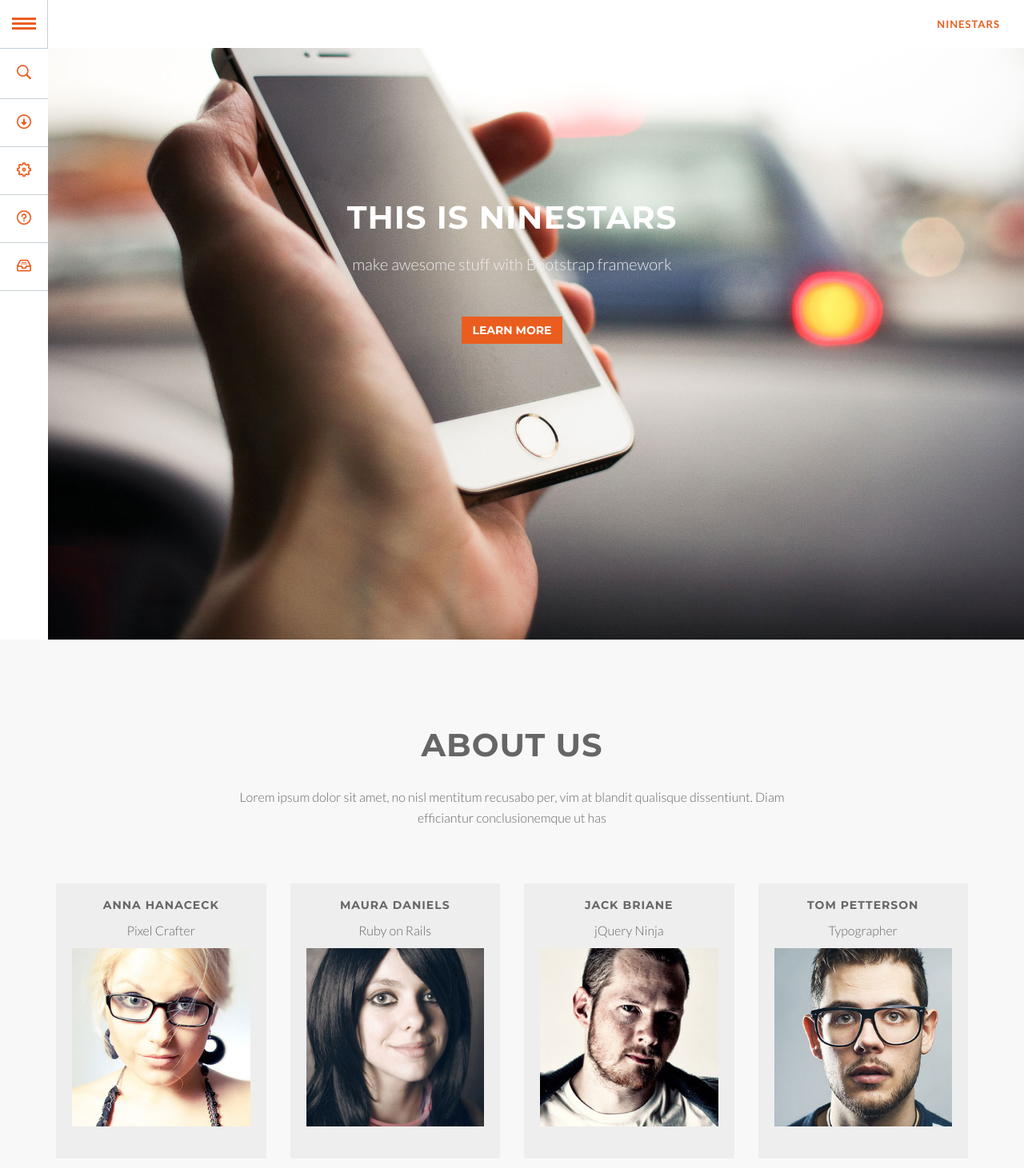
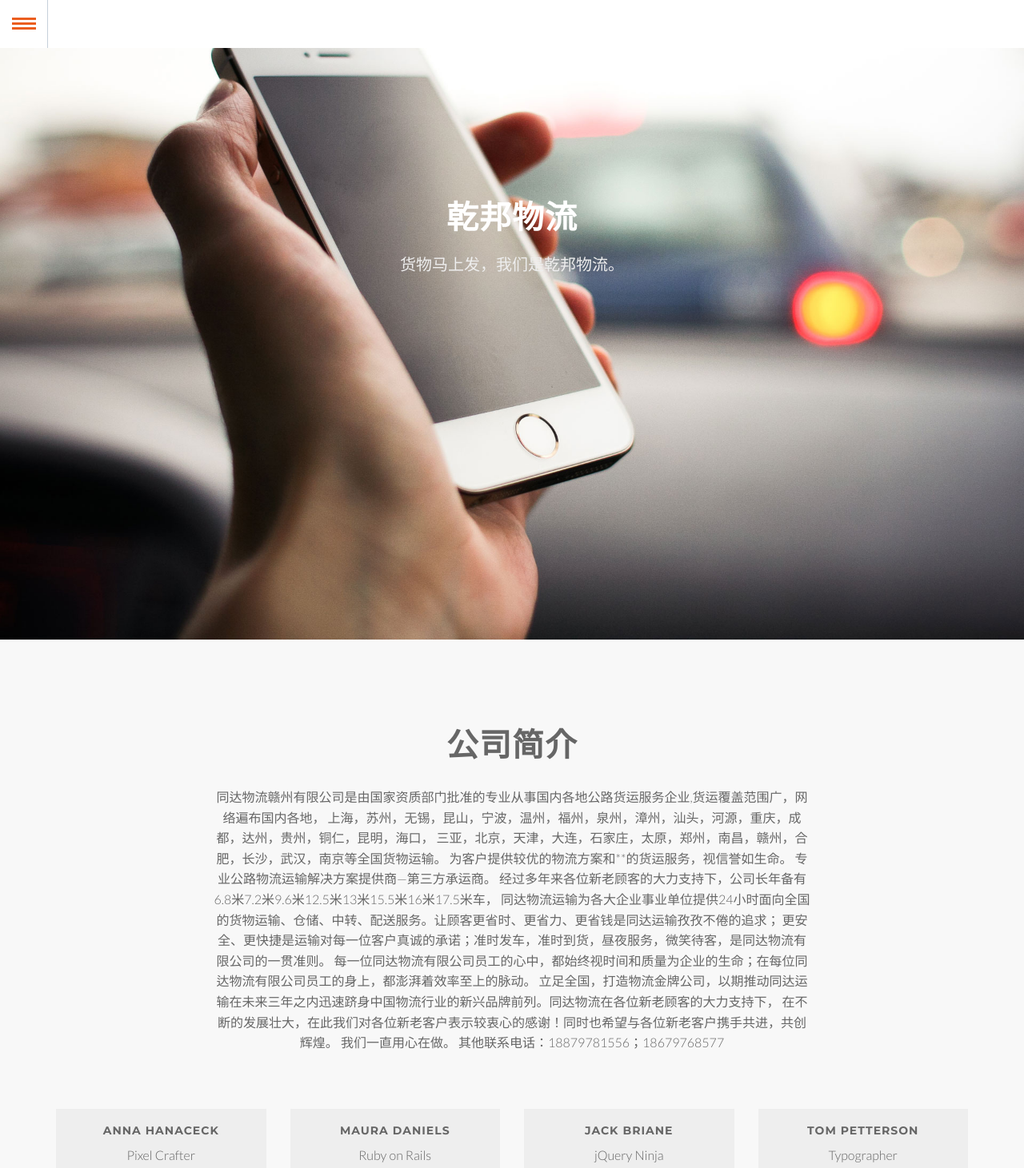
Before and after one commit to L-ee/QianBang, a website: page app/index.html in a window 1280 px wide. Shown: the top 1461 px of the page at 80% size. Drawn offline with Linux system fonts and the light colour scheme; files whose address does not match are found by name.

Commit message:
开始页面构造，填充内容

```diff
--- a/app/index.html
+++ b/app/index.html
@@ -20,56 +20,65 @@
 </head>
 
 <body data-spy="scroll">
-
-<div class="container">
+	<!--左侧导航-->
+	<div class="container">
 			<ul id="gn-menu" class="gn-menu-main">
 				<li class="gn-trigger">
 					<a class="gn-icon gn-icon-menu"><span>Menu</span></a>
 					<nav class="gn-menu-wrapper">
 						<div class="gn-scroller">
 							<ul class="gn-menu">
-								<li class="gn-search-item">
-									<input placeholder="Search" type="search" class="gn-search">
-									<a class="gn-icon gn-icon-search"><span>Search</span></a>
+								<li>
+									<a href="#about" class="gn-icon gn-icon-download">公司简介</a>
 								</li>
 								<li>
-									<a href="#about" class="gn-icon gn-icon-download">About</a>
+									<a href="#service" class="gn-icon gn-icon-cog">主营服务</a>
 								</li>
-								<li><a href="#service" class="gn-icon gn-icon-cog">Service</a></li>
-								<li><a href="#works" class="gn-icon gn-icon-help">Works</a></li>
 								<li>
-									<a href="#contact" class="gn-icon gn-icon-archive">Contact</a>
+									<a href="#works" class="gn-icon gn-icon-help">近期业务</a>
+								</li>
+								<li>
+									<a href="#contact" class="gn-icon gn-icon-archive">联系我们</a>
 								</li>
 							</ul>
 						</div><!-- /gn-scroller -->
 					</nav>
 				</li>
-				<li><a href="index.html">NINESTARS</a></li>
+				<li></li>
 			</ul>
 	</div>
 
 	<!-- Section: intro -->
     <section id="intro" class="intro">
 		<div class="slogan">
-			<h1>This is Ninestars</h1>
-			<p>make awesome stuff with Bootstrap framework</p>
-			<a href="#about" class="btn btn-skin scroll">Learn more</a>
+			<h1>乾邦物流</h1>
+			<p>货物马上发，我们是乾邦物流。</p>
 		</div>
     </section>
 	<!-- /Section: intro -->
 
-	<!-- Section: about -->
+	<!-- Section: 公司简介 -->
     <section id="about" class="home-section text-center bg-gray">
 		<div class="heading-about marginbot-50">
 			<div class="container">
 			<div class="row">
 				<div class="col-lg-8 col-lg-offset-2">
-
 					<div class="section-heading">
-					<h2>About us</h2>
-					<p>Lorem ipsum dolor sit amet, no nisl mentitum recusabo per, vim at blandit qualisque dissentiunt. Diam efficiantur conclusionemque ut has</p>
+					<h2>公司简介</h2>
+					<p>
+						同达物流赣州有限公司是由国家资质部门批准的专业从事国内各地公路货运服务企业,货运覆盖范围广，网络遍布国内各地，
+						上海，苏州，无锡，昆山，宁波，温州，福州，泉州，漳州，汕头，河源，重庆，成都，达州，贵州，铜仁，昆明，海口，
+						三亚，北京，天津，大连，石家庄，太原，郑州，南昌，赣州，合肥，长沙，武汉，南京等全国货物运输。
+						为客户提供较优的物流方案和**的货运服务，视信誉如生命。 专业公路物流运输解决方案提供商—第三方承运商。
+						经过多年来各位新老顾客的大力支持下，公司长年备有6.8米7.2米9.6米12.5米13米15.5米16米17.5米车，
+						同达物流运输为各大企业事业单位提供24小时面向全国的货物运输、仓储、中转、配送服务。让顾客更省时、更省力、更省钱是同达运输孜孜不倦的追求；
+						更安全、更快捷是运输对每一位客户真诚的承诺；准时发车，准时到货，昼夜服务，微笑待客，是同达物流有限公司的一贯准则。
+						每一位同达物流有限公司员工的心中，都始终视时间和质量为企业的生命；在每位同达物流有限公司员工的身上，都澎湃着效率至上的脉动。
+						立足全国，打造物流金牌公司，以期推动同达运输在未来三年之内迅速跻身中国物流行业的新兴品牌前列。同达物流在各位新老顾客的大力支持下，
+						在不断的发展壮大，在此我们对各位新老客户表示较衷心的感谢！同时也希望与各位新老客户携手共进，共创辉煌。 我们一直用心在做。
+						其他联系电话：18879781556；18679768577
+					</p>
 					</div>
-
 				</div>
 			</div>
 			</div>
@@ -136,7 +145,7 @@
 				<div class="col-lg-8 col-lg-offset-2">
 
 					<div class="section-heading">
-					<h2>Our Services</h2>
+					<h2>主营服务</h2>
 					<p>Lorem ipsum dolor sit amet, no nisl mentitum recusabo per, vim at blandit qualisque dissentiunt. Diam efficiantur conclusionemque ut has</p>
 					</div>
 
@@ -210,21 +219,17 @@
 			<div class="container">
 			<div class="row">
 				<div class="col-lg-8 col-lg-offset-2">
-
 					<div class="section-heading">
-					<h2>Recent Works</h2>
+					<h2>近期业务</h2>
 					<p>Lorem ipsum dolor sit amet, no nisl mentitum recusabo per, vim at blandit qualisque dissentiunt. Diam efficiantur conclusionemque ut has</p>
 					</div>
-
 				</div>
 			</div>
 			</div>
 		</div>
 		<div class="container">
-
             <div class="row">
                 <div class="col-sm-12 col-md-12 col-lg-12" >
-
                     <div class="row gallery-item">
                         <div class="col-md-3">
 							<a href="img/works/1.jpg" title="This is an image title" data-lightbox-gallery="gallery1" data-lightbox-hidpi="img/works/1@2x.jpg">
@@ -282,7 +287,7 @@
 				<div class="col-lg-8 col-lg-offset-2">
 
 					<div class="section-heading">
-					<h2>Get in touch</h2>
+					<h2>联系我们</h2>
 					<p>Lorem ipsum dolor sit amet, no nisl mentitum recusabo per, vim at blandit qualisque dissentiunt. Diam efficiantur conclusionemque ut has</p>
 					</div>
 
--- a/bower.json
+++ b/bower.json
@@ -1,5 +1,5 @@
 {
-  "name": "angular-basic-master",
+  "name": "angularjs",
   "version": "0.0.1",
   "dependencies": {
     "angular": "~1.2.12-build.2226",
--- a/package.json
+++ b/package.json
@@ -1,5 +1,5 @@
 {
-  "name": "angular-basic-master",
+  "name": "angularjs",
   "version": "0.0.1",
   "private": true,
   "scripts": {
```
